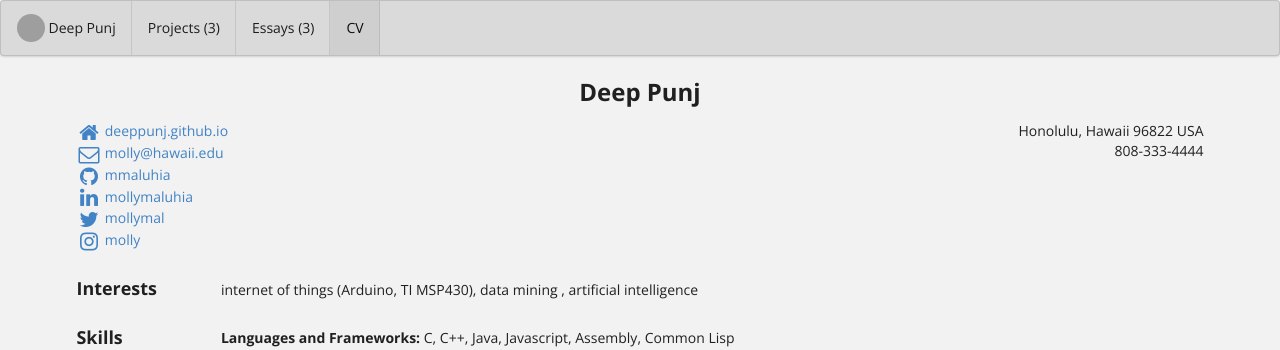
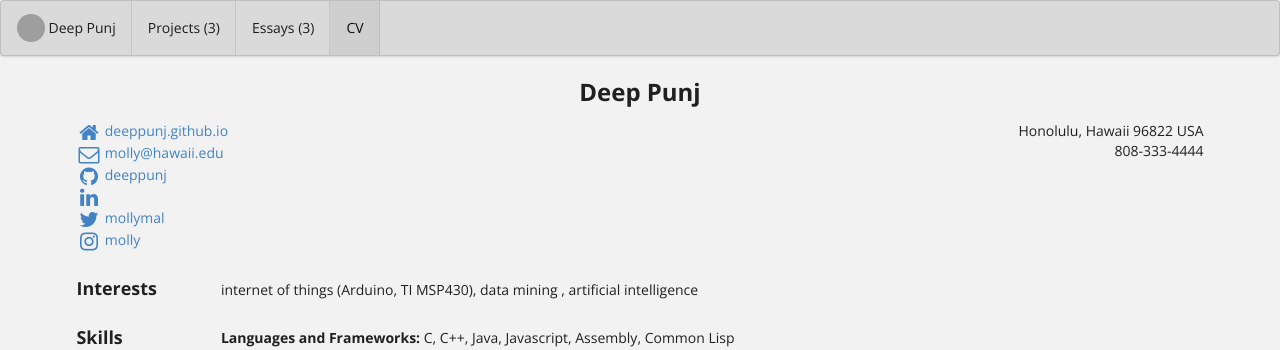
Before and after one commit to deeppunj/deeppunj.github.io, a Jekyll site: the page built from bio/index.html, in a window 1280 px wide. Shown: the top 350 px of the page. Built offline with Jekyll 4.4.1, drawn with Linux system fonts in a browser that asks for light colours; grey boxes are pictures that could not be loaded.

Commit message:
Update bio.json

```diff
--- a/_data/bio.json
+++ b/_data/bio.json
@@ -17,12 +17,12 @@
     "profiles": [
       {
         "network": "github",
-        "username": "mmaluhia",
-        "url": "http://github.com/changeme"
+        "username": "deeppunj",
+        "url": "http://github.com/deeppunj"
       },
       {
         "network": "linkedin",
-        "username": "mollymaluhia",
+        "username": "",
         "url": "http://linkedin.com/in/changeme"
       },
       {
```
